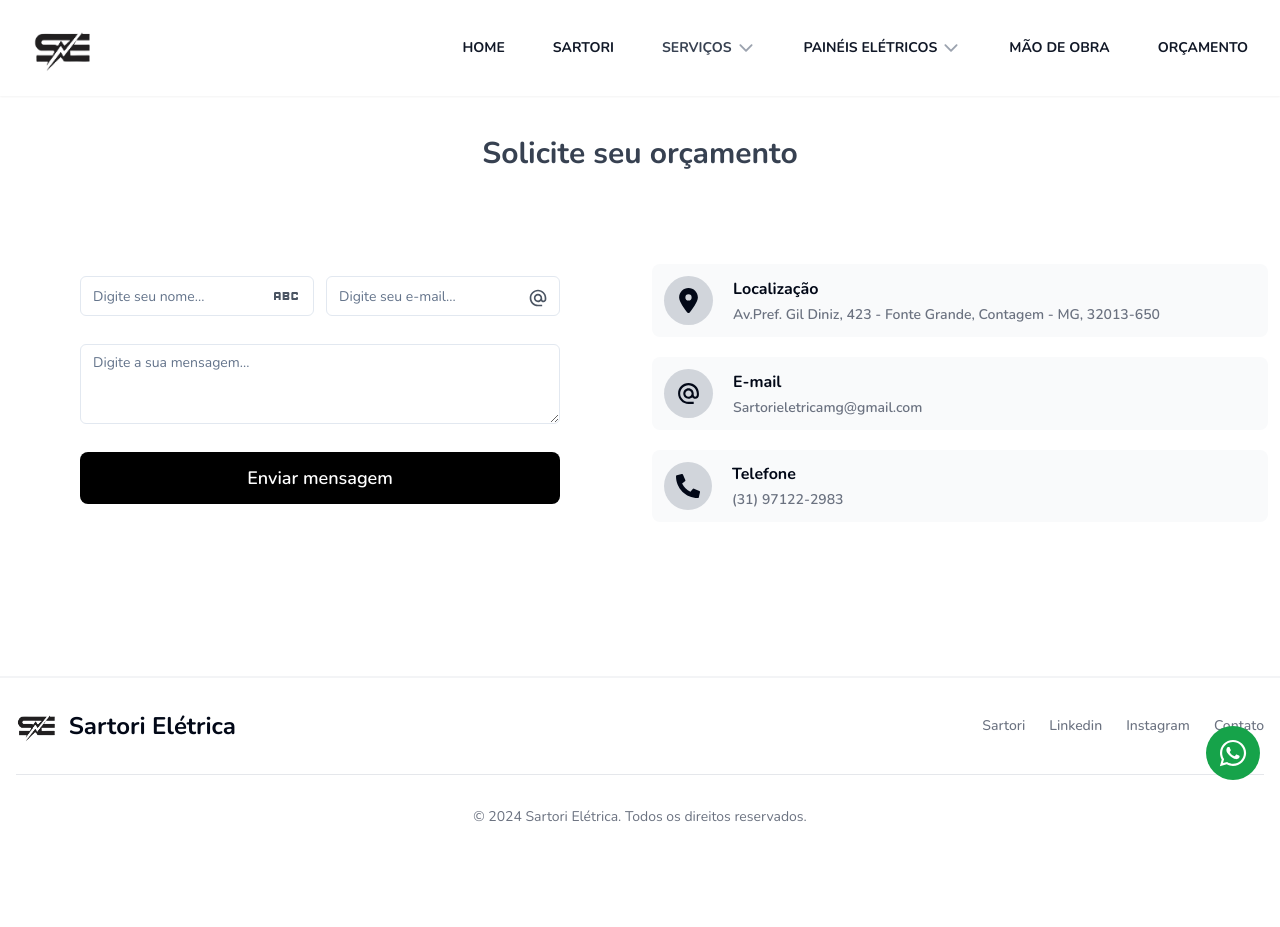
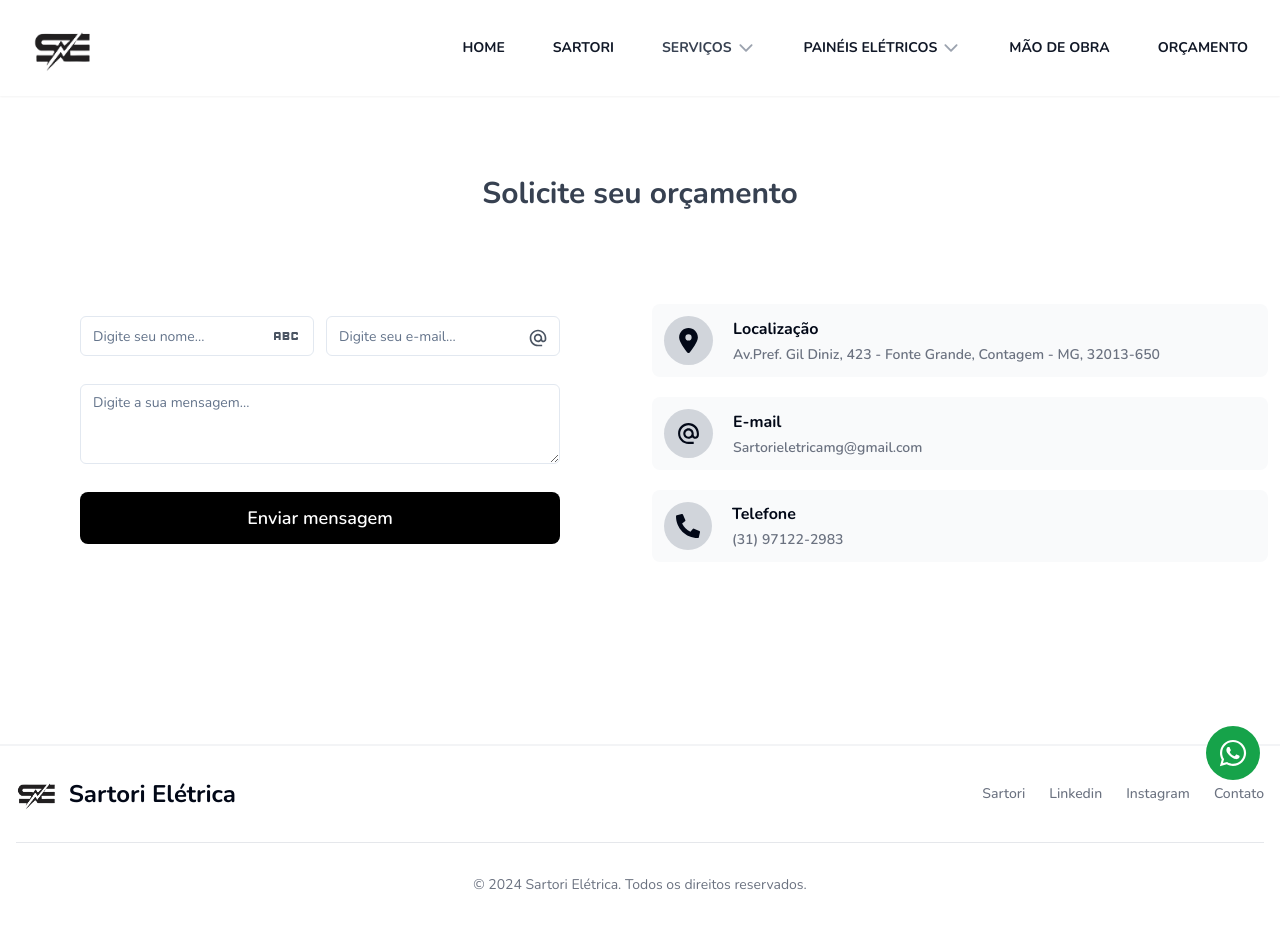
Before and after one commit to MatheuscAmaral/Sartori, a React (Vite) app: page /contato in a window 1280 px wide. Before the commit the page ends 859 px from the top, so only its background shows below. Built offline with nearby package versions, Linux system fonts and the light colour scheme.

Commit message:
fix: corrigindo envio de e-mails

```diff
--- /dev/null
+++ b/src/email.tsx
@@ -0,0 +1,27 @@
+import { Html } from "@react-email/html";
+import { Text } from "@react-email/text";
+import { Container } from "@react-email/container";
+
+type Props = {
+    url: string;
+    text: string;
+    name: string;
+}
+
+
+const Email: React.FC<Readonly <Props>> = ({ text, name}) => {
+    return (
+        <Html lang="pt-br">
+            <Container>
+                <div className="bg-blue-400 h-64 flex items-center justify-center text-white font-medium text-lg">
+                    <Text>Sartori Elétrica</Text>
+                    <Text>Enviado por: {name}</Text>
+                </div>
+
+                <Text> {text} </Text>
+            </Container>
+        </Html>
+    )
+};
+
+export default Email;
--- /dev/null
+++ b/src/index.tsx
@@ -0,0 +1,23 @@
+import { render } from "@react-email/render";
+import nodemailer from "nodemailer";
+import Email from "./email";
+
+var transporter = nodemailer.createTransport({
+    host: "sandbox.smtp.mailtrap.io",
+    port: 2525,
+    auth: {
+      user: "5753c06e4f9738",
+      pass: "472440640865a9"
+    }
+});
+
+const emailHtml = render(<Email text="teste" name="Matheus Amaral" url={""}/>);
+
+const options = {
+    from: "sartorieletricamg@gmail.com",
+    to: "matheuscamposdoamaral15@gmail.com",
+    subject: "ola pae",
+    html: emailHtml
+}
+
+transporter.sendMail(options).then(() => console.log('Sent'));
--- a/src/main.tsx
+++ b/src/main.tsx
@@ -2,7 +2,15 @@ import ReactDOM from 'react-dom/client'
 import './index.css'
 import { RouterProvider } from 'react-router-dom'
 import router from './routes/index.tsx'
+import { Toaster } from "react-hot-toast";
 
 ReactDOM.createRoot(document.getElementById('root')!).render(
-    <RouterProvider router={router}/>
+    <div>
+        <Toaster
+            position="top-right"
+            reverseOrder={false}
+        />
+
+        <RouterProvider router={router}/>
+    </div>
 )
--- a/src/pages/contact/index.tsx
+++ b/src/pages/contact/index.tsx
@@ -1,41 +1,72 @@
 import { Input } from "@/components/ui/input";
 import { Textarea } from "@/components/ui/textarea";
-
 import { FaLocationDot } from "react-icons/fa6";
 import { MdAbc, MdAlternateEmail } from "react-icons/md";
 import { FaPhoneAlt } from "react-icons/fa";
+import { FormEvent, useState } from "react";
+import { TbLoader3 } from "react-icons/tb";
+import emailjs from "@emailjs/browser";
+import toast from "react-hot-toast";
 
 const Contact = () => {
+    const [name, setName] = useState("");
+    const [text, setText] = useState("");
+    const [mail, setMail] = useState("");
+    const [loading, setLoading] = useState(false);
+
+    const sendEmail = (e: FormEvent) => {
+        e.preventDefault();
+
+        const templateParams = {
+            from_name: name,
+            message: text,
+            email: mail
+        }
+
+        emailjs.send("service_c503cth", "template_16fzuh3", templateParams, "yfFvIKlE4yh8xt6R_").then(() => {
+            setLoading(true)
+            setName("");
+            setMail("");
+            setText("");
+            toast.success("E-mail enviado com sucesso!");
+        }, () => {
+            toast.error("Ocorreu um erro ao enviar o e-mail, tente novamente mais tarde!");
+        }).finally(() => {
+            setLoading(false);
+        });
+    }
+
     return (
-        <main className=" pb-20">
+        <main className=" pb-20 my-20">
             <h1 className="text-3xl text-center mt-10 font-bold text-gray-700 ">Solicite seu orçamento</h1>
             <div className="grid grid-cols-1 lg:grid-cols-2 max-w-7xl mx-10 lg:mx-auto">
                 <section className="flex w-full flex-col gap-5 mx-auto mt-20 lg:px-20 py-6  pb-10">
-                    <form action="https://formsubmit.co/Sartorieletricamg@gmail.com" method="POST" className="grid grid-cols-1 gap-7 w-full">
+                    <form onSubmit={sendEmail} className="grid grid-cols-1 gap-7 w-full">
                         <div className="grid grid-cols-2 gap-3 justify-center">
                             <div className="flex flex-col gap-2 relative">
-                                <Input id="name" type="text" name="name" placeholder="Digite seu nome..." className=" pr-14 lg:pr-10" required/>
+                                <Input id="name" onChange={(e) => setName(e.target.value)} type="text" name="name" placeholder="Digite seu nome..." className=" pr-14 lg:pr-10" required/>
                                 <MdAbc className="absolute right-3 top-1 text-gray-600" fontSize={32}/>
                             </div>
 
                             <div className="flex flex-col gap-2 relative">
-                                <Input id="email" type="email" name="email" placeholder="Digite seu e-mail..." className="pr-14 lg:pr-10" required/>
+                                <Input id="email" onChange={(e) => setMail(e.target.value)} type="email" name="email" placeholder="Digite seu e-mail..." className="pr-14 lg:pr-10" required/>
                                 <MdAlternateEmail className="absolute right-3 top-3 text-gray-600" fontSize={20}/>
                             </div>
                         </div>
 
                         <div className="flex flex-col gap-2">
-                            <Textarea id="message" name="message" placeholder="Digite a sua mensagem..." required/>
+                            <Textarea id="message" onChange={(e) => setText(e.target.value)} name="message" placeholder="Digite a sua mensagem..." required/>
                         </div>
 
                         <button type="submit" className="bg-black text-white p-3 rounded-lg text-lg font-semibold">
-                            Enviar mensagem
+                            {
+                                loading ? (
+                                    <div className="flex justify-center animate-spin">
+                                        <TbLoader3 fontSize={20}/>
+                                    </div>
+                                ) : "Enviar mensagem"
+                            }
                         </button>
-
-
-                        <input type="hidden" name="_subject" value="Nova mensagem!"></input>
-                        <input type="hidden" name="_captcha" value="false"></input>
-                        <input type="text" name="_honey"/>
                     </form>
                 </section>
 
--- a/src/pages/home/index.tsx
+++ b/src/pages/home/index.tsx
@@ -1,19 +1,13 @@
 import { Carousel as ResponsiveCarousel  } from 'react-responsive-carousel';
 import "react-responsive-carousel/lib/styles/carousel.min.css";
-
 import { GoArrowUpRight } from "react-icons/go";
-
 import wallpaper from "../../assets/instalacoes-eletricas-industriais.jpg";
 import wallpaper2 from "../../assets/wallpPred.avif";
 import img1 from "../../assets/img1.webp"
 import electricity from "../../assets/electricity.png"
 import industry from "../../assets/industryy.jpg"
 import wallp from "../../assets/walppaer4.webp"
-
-
-
 import { useNavigate } from 'react-router-dom';
-
 
 const Home = () => {
     const navigate = useNavigate();
--- a/tsconfig.json
+++ b/tsconfig.json
@@ -25,6 +25,6 @@
     "noUnusedParameters": true,
     "noFallthroughCasesInSwitch": true
   },
-  "include": ["src"],
+  "include": ["src", "src/index.tsx"],
   "references": [{ "path": "./tsconfig.node.json" }]
 }
```
Also changed, not shown: package.json (+17 -1 lines), 1 other file (tests, documents, lock files or other folders).
